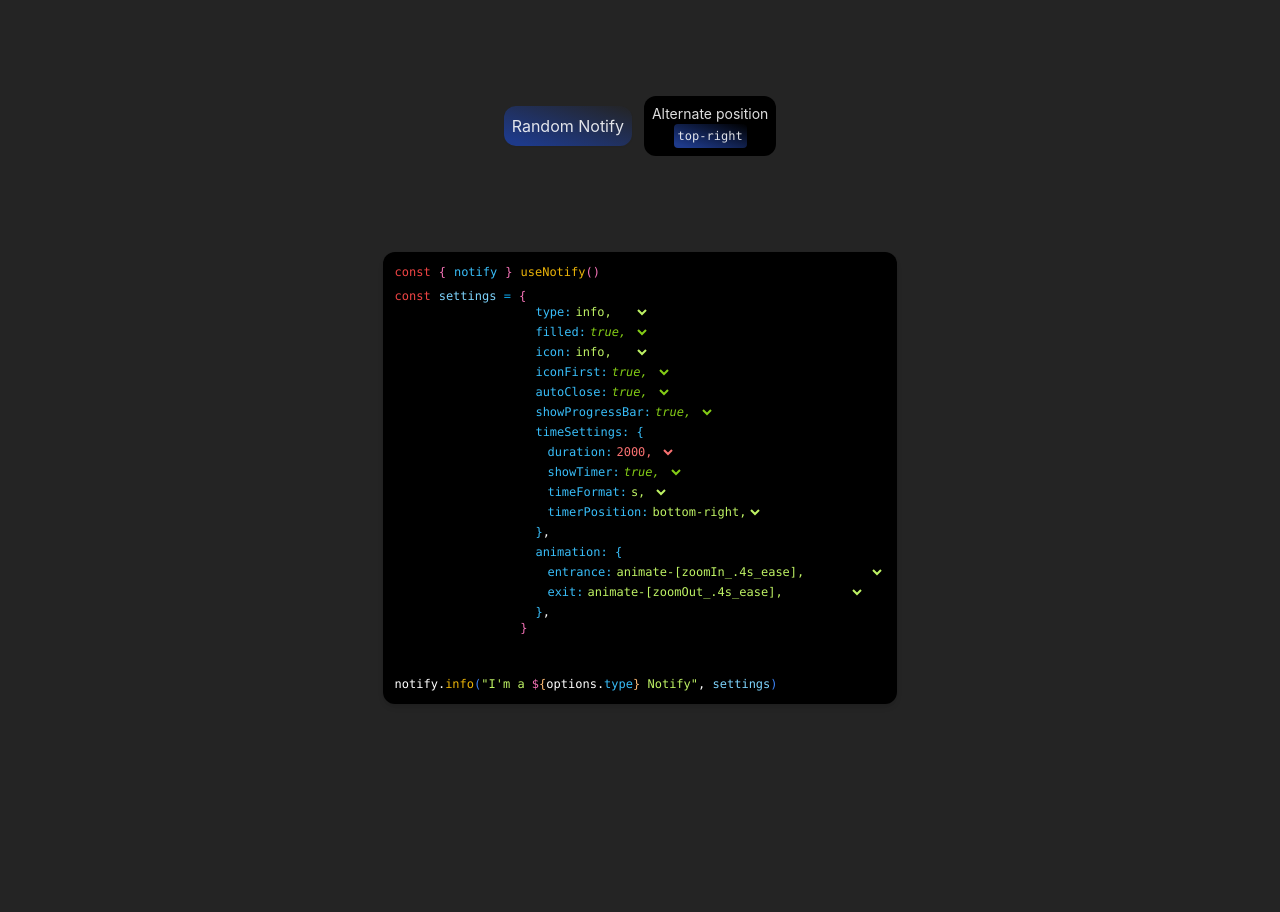
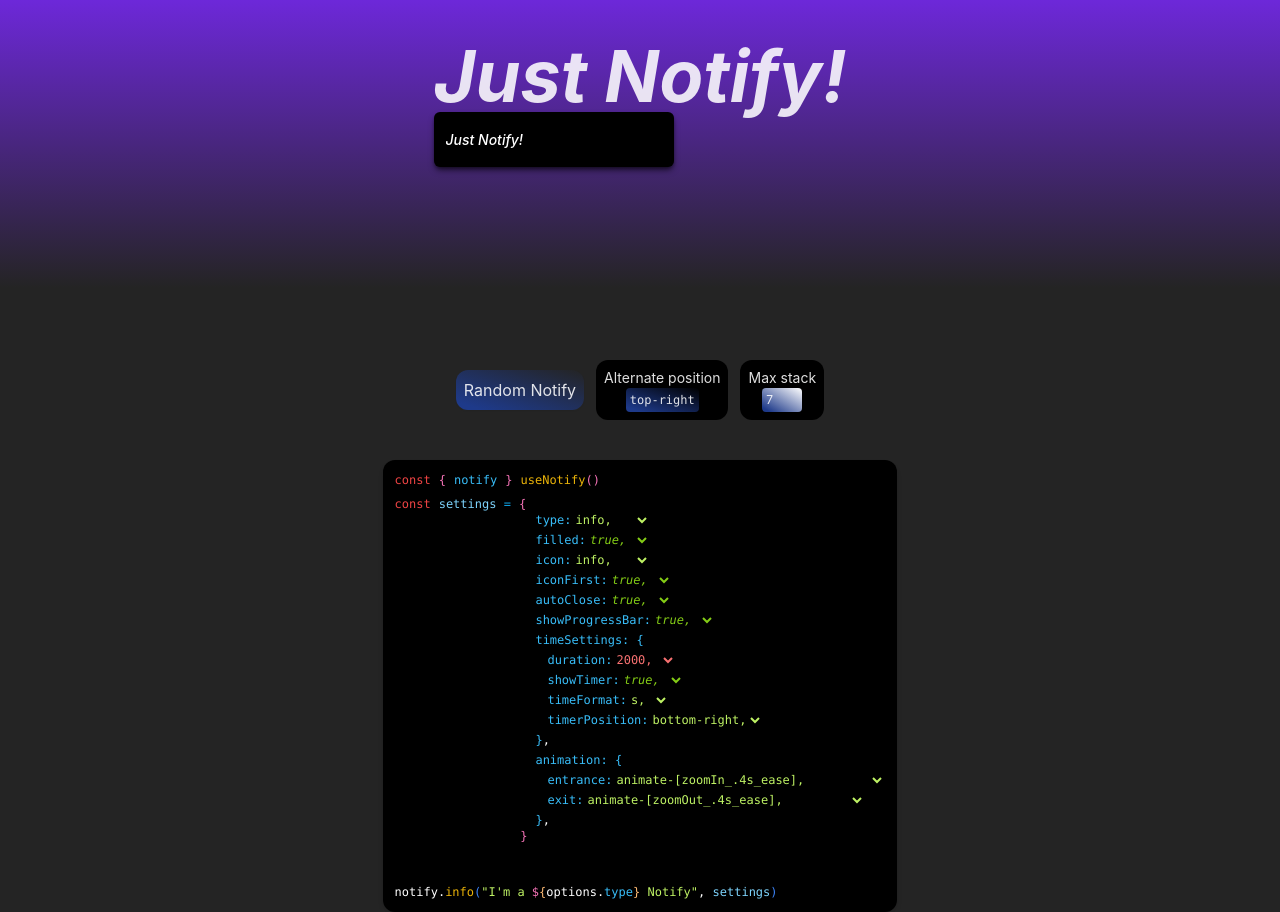
Before and after one commit to IsaaChaquito/Notify, a React (Vite) app: page / in a window 1280 px wide. Before the commit the page ends 800 px from the top, so only its background shows below. Built offline with nearby package versions, Linux system fonts and the light colour scheme.

Commit message:
working on header of page notify page demo

```diff
--- a/src/App.jsx
+++ b/src/App.jsx
@@ -2,13 +2,19 @@
 import { AppProvider } from './context/app-provider'
 import NotifyContainer from './components/notify/NotifyContainer'
 import ButtonsControl from './components/control-panel/ButtonsControl'
+import Header from './components/Header'
 
 function App() {
 
   return (
     <AppProvider>
-      <ButtonsControl />
-      <NotifyContainer />
+      <div className=" min-h-screen ">
+
+        <Header />
+
+        <ButtonsControl />
+        <NotifyContainer />
+      </div>
     </AppProvider>
   )
 }
--- /dev/null
+++ b/src/components/Header.jsx
@@ -0,0 +1,33 @@
+import React from 'react'
+import Notify from './notify/Notify'
+import { notifyModel } from './notify/model'
+
+const Header = () => {
+  return (
+    <div className='flex justify-center h-[20rem] w-full bg-gradient-to-t from-[#242424] from-10%  to-violet-700 duration-300'>
+      <h1 className=" text-7xl font-bold text-center bg-red-501 italic py-10">
+        Just Notify!
+        <Notify
+          notification={
+            notifyModel(
+              'promise',
+              'Just Notify!',
+              { filled: true, icon: 'success' }
+            )
+          }
+        />
+      </h1>
+
+      {/* <ol className='p-3'>
+        <li>Discord</li>
+        <li>Discord</li>
+        <li>Discord</li>
+      </ol> */}
+
+
+
+    </div>
+  )
+}
+
+export default Header
--- a/src/components/control-panel/ButtonsControl.jsx
+++ b/src/components/control-panel/ButtonsControl.jsx
@@ -16,7 +16,7 @@ export const positions = {
 export default function ButtonsControl() {
 
 
-  const { notify, setNotifiesPosition } = useNotify()
+  const { notify, setNotifiesPosition, setMaxLength } = useNotify()
 
   const { notifyState } = useProvider()
 
@@ -27,6 +27,8 @@ export default function ButtonsControl() {
 
     handleAddNotify()
   }
+
+
 
   useEffect(() => {
     const key = Object.keys(positions)[counter]
@@ -64,7 +66,7 @@ export default function ButtonsControl() {
         notify.update(
           {
             ...notifyObj,
-            text: 'Task updated successfully',
+            text: 'Promise resolve successfully',
             icon: 'success',
             autoClose: true,
           }
@@ -76,11 +78,10 @@ export default function ButtonsControl() {
   }
 
 
+  return (
+    <div className='flex flex-col items-center w-full h-full'>
 
-  return (
-    <div className='flex flex-col items-center w-full h-full '>
-
-      <section className='flex justify-center items-center m-24 gap-3 *:duration-300  select-none'>
+      <section className='flex justify-center items-center m-10 gap-3 *:duration-300  select-none'>
         <button onClick={ handleAddNotify } className="p-2 bg-gradient-to-tr from-blue-900 from-10% shadow-sm group-hover:shadow-blue-900 rounded-xl hover:bg-violet-700 active:scale-95">
           Random Notify
         </button>
@@ -91,6 +92,20 @@ export default function ButtonsControl() {
             { notifyState?.screenPosition }
           </code>
         </button>
+
+
+        <div className='p-2 rounded-xl group bg-black hover:bg-black/80 text-sm flex flex-col justify-center items-center '>
+          <span>Max stack</span>
+
+          <input
+            className="w-10 p-1 text-xs bg-gradient-to-tr from-blue-900 from-10% shadow-sm group-hover:shadow-blue-900 rounded hover:bg-violet-700" type="number"
+            min={1}
+            max={15}
+            value={ notifyState?.maxLength ?? 7 }
+            onChange={(e) => setMaxLength(e.target.value)}
+          />
+        </div>
+
       </section>
 
       <NotifyInteractiveConfig />
--- a/src/components/notify/notifyReducer.js
+++ b/src/components/notify/notifyReducer.js
@@ -20,6 +20,15 @@ const initialState = {
 
 const actions = {
 
+  /**
+   * ADD_NOTIFY: adds a notification.
+   * This is used when a notification needs to be added.
+   * The new notification is added at the beginning of the array.
+   * If the length of the array exceeds maxLength, the oldest notification is removed.
+   * @param {{ notifies: Notify[], maxLength: number }} state - current state
+   * @param {{ payload: Notify }} action - action payload
+   * @returns {{ notifies: Notify[] }} - new state
+   */
   ADD_NOTIFY: ( state, action ) =>  (
     {
       ...state,
@@ -27,6 +36,13 @@ const actions = {
     }
   ),
 
+  /**
+   * REMOVE_NOTIFY: removes a notification.
+   * This is used when a notification needs to be removed.
+   * @param {state} current state of the notifyReducer
+   * @param {action} action object with payload containing the notification id
+   * @returns new state with removed notification
+   */
   REMOVE_NOTIFY: ( state, action ) => (
     {
       ...state,
@@ -34,6 +50,13 @@ const actions = {
     }
   ),
 
+  /**
+   * UPDATE_NOTIFY: updates a notification.
+   * This is used when a notification's properties need to be changed.
+   * @param {state} current state of the notifyReducer
+   * @param {action} action object with payload containing the new notification object
+   * @returns new state with updated notification
+   */
   UPDATE_NOTIFY: ( state, action ) => (
     {
       ...state,
@@ -41,6 +64,13 @@ const actions = {
     }
   ),
 
+/**
+ * IS_OPENING_FALSE: sets a notification as opening false.
+ * This is used to mark a notification's opening transition as complete.
+ * @param {state} current state of the notifyReducer
+ * @param {action} action object with payload containing the notification id
+ * @returns new state with updated notification state
+ */
   IS_OPENING_FALSE: ( state, action ) => (
     {
       ...state,
@@ -52,6 +82,13 @@ const actions = {
   ),
 
 
+  /**
+   * IS_CLOSING_TRUE: sets a notification as closing true.
+   * This is used when a notification is about to be removed.
+   * @param {state} current state of the notifyReducer
+   * @param {action} action object with payload containing the notification id
+   * @returns new state with updated notification state
+   */
   IS_CLOSING_TRUE: ( state, action ) => (
     {
       ...state,
@@ -62,6 +99,13 @@ const actions = {
     }
   ),
 
+  /**
+   * IS_OPEN_FALSE: sets a notification as open false.
+   * This is used when a notification is removed or closed.
+   * @param {state} current state of the notifyReducer
+   * @param {action} action object with payload containing the notification id
+   * @returns new state with updated notification state
+   */
   IS_OPEN_FALSE: ( state, action ) => (
     {
       ...state,
@@ -72,6 +116,13 @@ const actions = {
     }
   ),
 
+  /**
+   * SET_NOTIFIES_POSITION: sets the notify container position.
+   *
+   * @param {state} current state of the notifyReducer
+   * @param {action} action object with payload containing the new position string
+   * @returns new state with updated screenPositionStyle and screenPosition
+   */
   SET_NOTIFIES_POSITION: ( state, action ) => {
 
     if( !positions[ action.payload ]) return {...state}
@@ -82,7 +133,20 @@ const actions = {
       screenPosition: action.payload
     } },
 
-  SET_MAX_LENGTH: ( state, action ) => ({ ...state, maxLength: action.payload })
+
+  /**
+   * SET_MAX_LENGTH: sets the maximum number of notifications allowed.
+   * It ensures that the maxLength is within the range of 1 to 20.
+   * If the provided payload is not valid, it defaults to 7.
+   *
+   * @param {state} current state of the notifyReducer
+   * @param {action} action object with payload containing the desired maxLength
+   * @returns new state with updated maxLength
+   */
+  SET_MAX_LENGTH: ( state, action ) => ({
+    ...state,
+    maxLength: Math.min(15, Math.max(1, action.payload ?? 7))
+  }),
 }
 
 
--- a/src/components/notify/useNotify.js
+++ b/src/components/notify/useNotify.js
@@ -72,6 +72,10 @@ import { notifyModel } from "./model";
     }
   }
 
+  const setMaxLength = ( maxLength = 7 ) => {
+    notifyDispatch({ type: 'SET_MAX_LENGTH', payload: maxLength })
+  }
+
   const handleClose = ( id ) => {
 
     notifyDispatch({ type: 'IS_CLOSING_TRUE', payload: id })
@@ -114,6 +118,7 @@ import { notifyModel } from "./model";
     notify, //notify caller. example: notify.success( 'success message')
     handleClose,
     timer,
+    setMaxLength,
 
     notifyState, //notify state. example: notifyState.notifies, comes from notifyReducer
     notifyDispatch,
```
